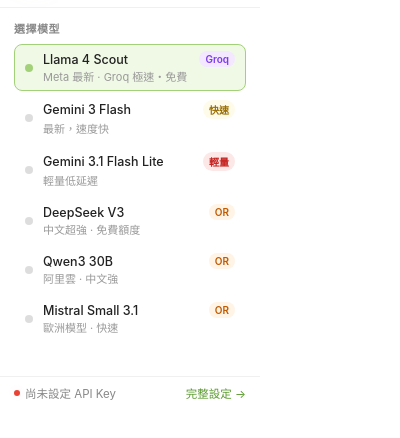
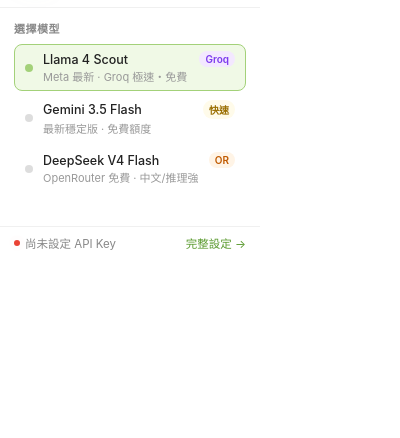
Before and after one commit to unomae/fan-fan-ba, a browser extension: page popup.html in a window 400 px wide. Shown: the part 70-508 px from the top of the page. Drawn offline with Linux system fonts and the light colour scheme; a web font is replaced by a local one.

Commit message:
Update API model options

```diff
--- a/popup.js
+++ b/popup.js
@@ -1,6 +1,21 @@
 // popup.js — 工具列圖示點擊後的快選彈窗
 
 'use strict';
+
+const DEFAULT_MODEL = 'groq:meta-llama/llama-4-scout-17b-16e-instruct';
+const OPENROUTER_DEFAULT_MODEL = 'openrouter:deepseek/deepseek-v4-flash:free';
+const MODEL_MIGRATIONS = {
+  'gemini-3-flash-preview':                              'gemini-3.5-flash',
+  'gemini-3.1-flash-lite-preview':                       'gemini-3.5-flash',
+  'openrouter/free':                                     OPENROUTER_DEFAULT_MODEL,
+  'openrouter:deepseek/deepseek-chat-v3-0324':           OPENROUTER_DEFAULT_MODEL,
+  'openrouter:qwen/qwen3-30b-a3b':                       OPENROUTER_DEFAULT_MODEL,
+  'openrouter:mistralai/mistral-small-3.1-24b-instruct': OPENROUTER_DEFAULT_MODEL
+};
+
+function normalizeModel(model) {
+  return MODEL_MIGRATIONS[model] || model || DEFAULT_MODEL;
+}
 
 const MODELS = [
   // Groq 優先（免費額度最大方，預設模型）
@@ -13,37 +28,16 @@ const MODELS = [
   },
   // Gemini
   {
-    id:        'gemini-3-flash-preview',
-    name:      'Gemini 3 Flash',
-    desc:      '最新，速度快',
+    id:        'gemini-3.5-flash',
+    name:      'Gemini 3.5 Flash',
+    desc:      '最新穩定版 · 免費額度',
     badge:     '快速',
     badgeClass: 'badge-fast'
   },
   {
-    id:        'gemini-3.1-flash-lite-preview',
-    name:      'Gemini 3.1 Flash Lite',
-    desc:      '輕量低延遲',
-    badge:     '輕量',
-    badgeClass: 'badge-lite'
-  },
-  {
-    id:        'openrouter:deepseek/deepseek-chat-v3-0324',
-    name:      'DeepSeek V3',
-    desc:      '中文超強 · 免費額度',
-    badge:     'OR',
-    badgeClass: 'badge-or'
-  },
-  {
-    id:        'openrouter:qwen/qwen3-30b-a3b',
-    name:      'Qwen3 30B',
-    desc:      '阿里雲 · 中文強',
-    badge:     'OR',
-    badgeClass: 'badge-or'
-  },
-  {
-    id:        'openrouter:mistralai/mistral-small-3.1-24b-instruct',
-    name:      'Mistral Small 3.1',
-    desc:      '歐洲模型 · 快速',
+    id:        'openrouter:deepseek/deepseek-v4-flash:free',
+    name:      'DeepSeek V4 Flash',
+    desc:      'OpenRouter 免費 · 中文/推理強',
     badge:     'OR',
     badgeClass: 'badge-or'
   }
@@ -51,7 +45,8 @@ const MODELS = [
 
 // ── 初始化 ────────────────────────────────────────────
 chrome.storage.sync.get(['model', 'apiKey', 'groqApiKey', 'openrouterApiKey']).then(sync => {
-  const current = sync.model || 'groq:meta-llama/llama-4-scout-17b-16e-instruct';
+  const current = normalizeModel(sync.model);
+  if (sync.model && current !== sync.model) chrome.storage.sync.set({ model: current });
   renderModels(current);
   renderApiStatus(current, sync);
 });
```
Also changed, not shown: background.js (+25 -10 lines), content/state.js (+2 -5 lines), options.html (+2 -5 lines), options.js (+18 -2 lines), README.md.
